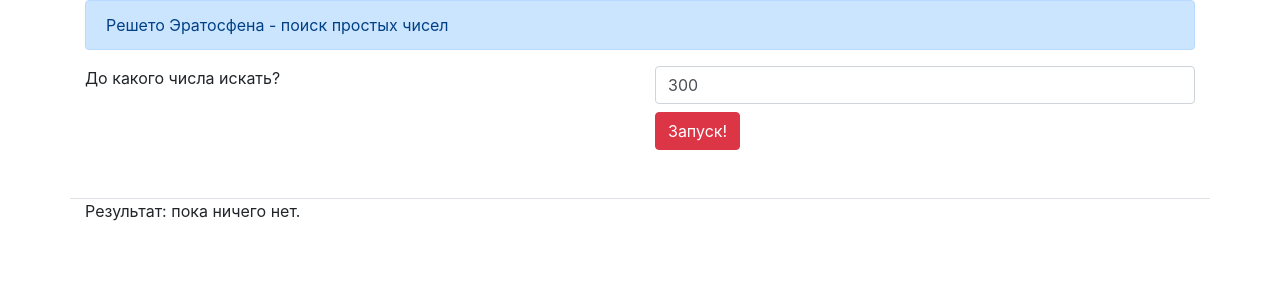
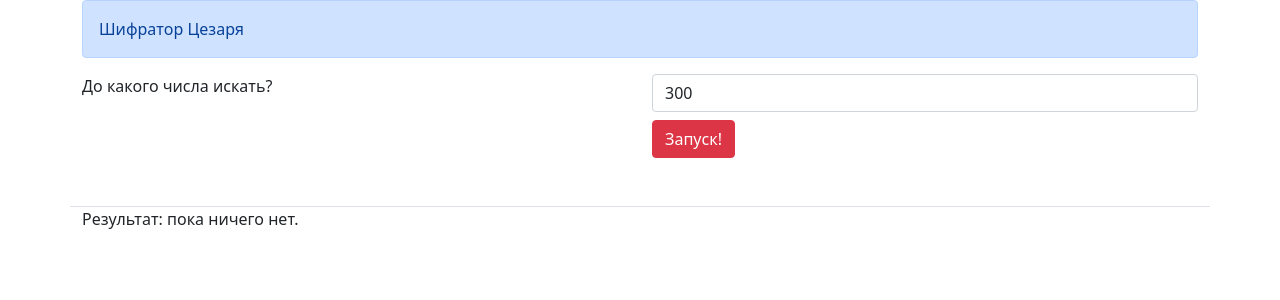
Before and after one commit to harinag/encryptors, a Flask app: page / in a window 1280 px wide. Shown: the top 300 px of the page. Run offline with Flask 2, Linux system fonts and the light colour scheme; some libraries are stand-ins or nearby versions.

Commit message:
Changes in template

```diff
--- a/templates/index.html
+++ b/templates/index.html
@@ -3,13 +3,13 @@
 <head>
     <meta charset="utf-8">
     <meta name="viewport" content="width=device-width, initial-scale=1, shrink-to-fit=no">
-    <link rel="stylesheet" href="https://stackpath.bootstrapcdn.com/bootstrap/4.4.1/css/bootstrap.min.css" integrity="sha384-Vkoo8x4CGsO3+Hhxv8T/Q5PaXtkKtu6ug5TOeNV6gBiFeWPGFN9MuhOf23Q9Ifjh" crossorigin="anonymous">
-    <title>Решето Эратосфена - поиск простых чисел</title>
+    <link href="https://cdn.jsdelivr.net/npm/bootstrap@5.0.0-beta3/dist/css/bootstrap.min.css" rel="stylesheet" integrity="sha384-eOJMYsd53ii+scO/bJGFsiCZc+5NDVN2yr8+0RDqr0Ql0h+rP48ckxlpbzKgwra6" crossorigin="anonymous">
+    <title>Шифратор Цезаря</title>
 </head>
 <body>
     <div class="container-md">
         <div class="alert alert-primary" role="alert">
-            Решето Эратосфена - поиск простых чисел
+            Шифратор Цезаря
         </div>
         <div class="row">
             <div class="col-md">
@@ -35,8 +35,7 @@
     </div>
 
     <script src="https://code.jquery.com/jquery-3.4.1.min.js" integrity="sha256-CSXorXvZcTkaix6Yvo6HppcZGetbYMGWSFlBw8HfCJo=" crossorigin="anonymous"></script>
-    <script src="https://cdn.jsdelivr.net/npm/popper.js@1.16.0/dist/umd/popper.min.js" integrity="sha384-Q6E9RHvbIyZFJoft+2mJbHaEWldlvI9IOYy5n3zV9zzTtmI3UksdQRVvoxMfooAo" crossorigin="anonymous"></script>
-    <script src="https://stackpath.bootstrapcdn.com/bootstrap/4.4.1/js/bootstrap.min.js" integrity="sha384-wfSDF2E50Y2D1uUdj0O3uMBJnjuUD4Ih7YwaYd1iqfktj0Uod8GCExl3Og8ifwB6" crossorigin="anonymous"></script>
+    <script src="https://cdn.jsdelivr.net/npm/bootstrap@5.0.0-beta3/dist/js/bootstrap.bundle.min.js" integrity="sha384-JEW9xMcG8R+pH31jmWH6WWP0WintQrMb4s7ZOdauHnUtxwoG2vI5DkLtS3qm9Ekf" crossorigin="anonymous"></script>
     <script>
         $("#inpUpto").keypress(function(e){
             if (e.which == 13) $("#btnStart").click();
```
